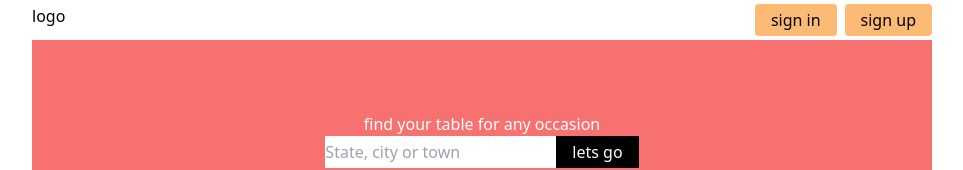
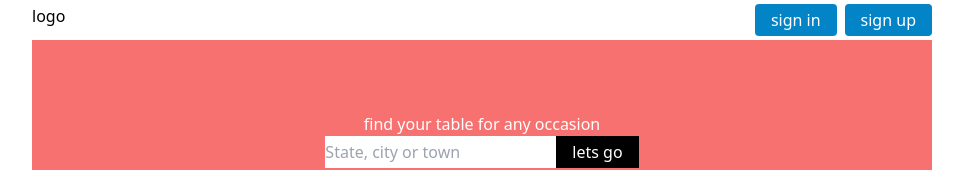
Before and after one commit to ftmhabt/find-a-table, a Next.js app: page / in a window 1280 px wide. Shown: the top 170 px of the page, without its empty margins (158-1121 px from the left). Built offline with nearby package versions, Linux system fonts and the light colour scheme; no server answers; the database is empty.

Commit message:
Change button color

```diff
--- a/app/ui/general/link-button.tsx
+++ b/app/ui/general/link-button.tsx
@@ -6,5 +6,5 @@ export default function LinkButton({
   text: string;
   url: string;
 }) {
-  return <Link className="ml-2 bg-orange-300 rounded px-4 py-1 hover:bg-orange-400 transition-all" href={url}>{text}</Link>;
+  return <Link className="ml-2 bg-sky-600 rounded px-4 py-1 hover:bg-sky-400 transition-all text-white" href={url}>{text}</Link>;
 }
```
